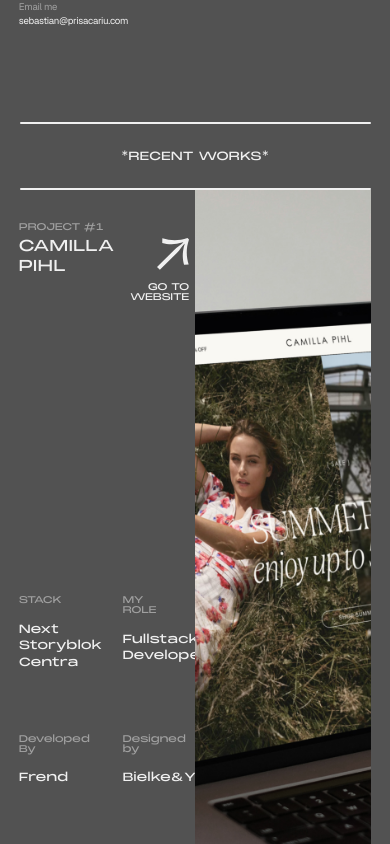
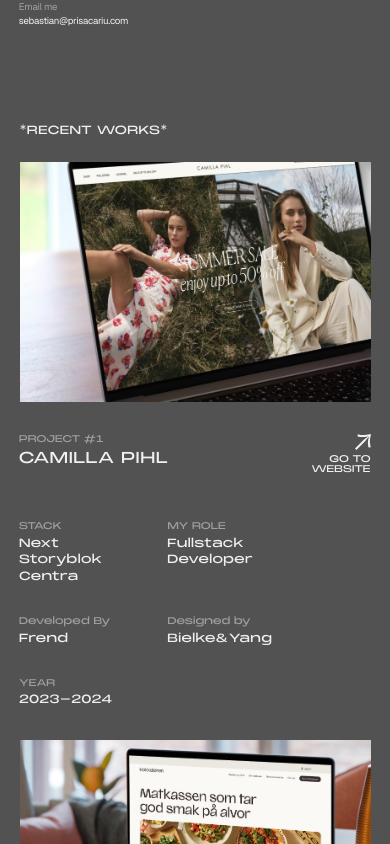
Before and after one commit to Prisaca/prisacariu, a Next.js app: page / in a window 390 px wide. Shown: the part 960-1804 px from the top of the page. Built offline with nearby package versions, Linux system fonts and the light colour scheme.

Commit message:
projects mobile

```diff
--- a/src/app/project.tsx
+++ b/src/app/project.tsx
@@ -24,7 +24,7 @@
 
 export function Project(props: Project) {
   return (
-    <article className="border-b-foreground grid grid-cols-2 border-b-[2px]">
+    <article className="md:border-b-foreground flex flex-col-reverse md:grid md:grid-cols-2 md:border-b-[2px]">
       <div className="md:border-r-foreground flex flex-col justify-between py-8 md:border-r-[1px]">
         {/* top */}
         <div className="flex flex-row justify-between">
@@ -43,30 +43,36 @@
           <Link
             href={props.link.href}
             target={props.link.openInNewTab ? "_blank" : "_self"}
-            className="flex flex-col items-end gap-3 p-4 pr-8"
+            className="flex flex-col items-end gap-1 p-4 pr-0 pt-0 md:gap-3 md:pr-8 [&>svg]:h-4 [&>svg]:w-4 md:[&>svg]:h-8 md:[&>svg]:w-8"
           >
             <Arrow />
             <Text
               as="p"
               style="tag"
-              className="font-monument w-[min-content] text-right leading-[1.4em]"
+              className="font-monument w-[min-content] text-right text-[0.4rem] leading-[1.4em] md:text-[0.6rem]"
             >
               GO TO WEBSITE
             </Text>
           </Link>
         </div>
         {/* bottom */}
-        <ul className="grid grid-cols-2 gap-16 pr-8 md:grid-cols-3">
+        <ul className="grid max-w-[80%] grid-cols-2 gap-x-4 gap-y-8 pt-8 md:max-w-full md:grid-cols-3 md:gap-16 md:pr-8 md:pt-0">
           {props.data.map((answer, index) => (
             <li key={index} className={index < 2 ? "" : "md:row-start-2"}>
               <Text
                 as="p"
                 style="tag"
-                className="text-secondary-foreground font-monument leading-[1.4em] opacity-75"
+                className={
+                  "text-secondary-foreground font-monument text-[0.4rem] leading-[1.4em] opacity-75 md:text-[0.6rem]"
+                }
               >
                 {answer.label}
               </Text>
-              <Text as="p" style="display-4" className="pt-4 [&>*]:block">
+              <Text
+                as="p"
+                style="display-4"
+                className="pt-1 md:pt-4 [&>*]:block"
+              >
                 {answer.answers.map((text, index) => (
                   <span key={index}>{text}</span>
                 ))}
@@ -87,9 +93,8 @@
           sizes="(min-width: 1024px) 50vw, 100vw"
           style={{
             aspectRatio: `${props.image.width} / ${props.image.height}`,
-            height: "750px",
           }}
-          className="md:border-l-foreground object-cover md:border-l-[1px]"
+          className="md:border-l-foreground h-[15rem] object-cover md:h-[750px] md:border-l-[1px]"
         />
       </Link>
     </article>
--- a/src/app/projects.tsx
+++ b/src/app/projects.tsx
@@ -107,12 +107,15 @@
 export function Projects() {
   return (
     <section id="recent-projects" className="pb-20">
-      <div id="recent-projects-head" className="flex flex-col gap-6">
-        <div className="bg-foreground h-[2px] w-full rounded-full" />
-        <h2 className="font-monument text-center text-[3vw] uppercase leading-[1.4em] md:text-[1.125vw]">
+      <div
+        id="recent-projects-head"
+        className="flex flex-col gap-6 pb-6 md:pb-0"
+      >
+        <div className="bg-foreground hidden h-[2px] w-full rounded-full md:block" />
+        <h2 className="font-monument md:text-center text-[3vw] uppercase leading-[1.4em] md:text-[1.125vw]">
           *Recent works*
         </h2>
-        <div className="bg-foreground h-[2px] w-full rounded-full" />
+        <div className="bg-foreground hidden h-[2px] w-full rounded-full md:block" />
       </div>
       {articles.map((article, index) => (
         <Project key={index} index={index} {...article} />
```
